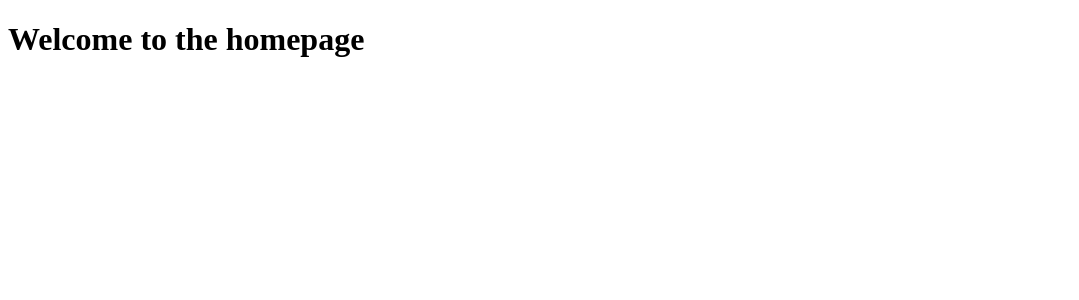
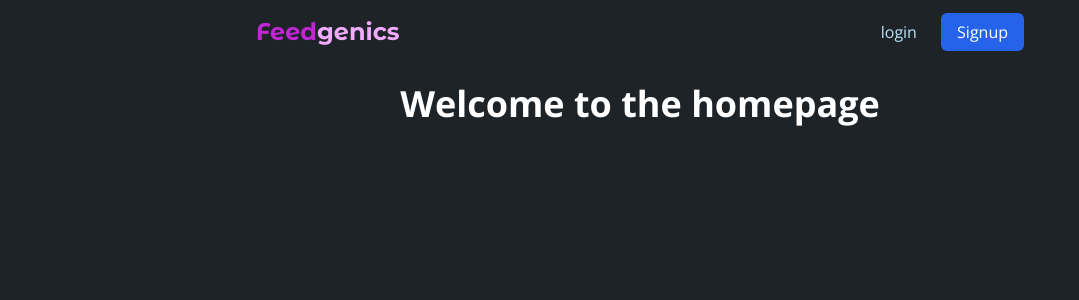
Before and after one commit to rocksongabriel/feedgenics, a Django app: page / in a window 1280 px wide. Shown: the top 300 px of the page, without its empty margins (0-1079 px from the left). Run offline with Django 4.2, Linux system fonts and the light colour scheme.

Commit message:
Add styling and navbar structure to the main base template

```diff
--- a/static/css/tailwind/global.css
+++ b/static/css/tailwind/global.css
@@ -541,6 +541,11 @@ Ensure the default browser behavior of the `hidden` attribute.
 .justify-between{
   justify-content: space-between;
 }
+.space-x-5 > :not([hidden]) ~ :not([hidden]){
+  --tw-space-x-reverse: 0;
+  margin-right: calc(1.25rem * var(--tw-space-x-reverse));
+  margin-left: calc(1.25rem * calc(1 - var(--tw-space-x-reverse)));
+}
 .space-y-2 > :not([hidden]) ~ :not([hidden]){
   --tw-space-y-reverse: 0;
   margin-top: calc(0.5rem * calc(1 - var(--tw-space-y-reverse)));
@@ -575,6 +580,10 @@ Ensure the default browser behavior of the `hidden` attribute.
   padding-top: 0.25rem;
   padding-bottom: 0.25rem;
 }
+.py-5{
+  padding-top: 1.25rem;
+  padding-bottom: 1.25rem;
+}
 .text-center{
   text-align: center;
 }
@@ -588,12 +597,24 @@ Ensure the default browser behavior of the `hidden` attribute.
   font-size: 1.25rem;
   line-height: 1.75rem;
 }
+.text-4xl{
+  font-size: 2.25rem;
+  line-height: 2.5rem;
+}
 .font-bold{
   font-weight: 700;
 }
 .text-white{
   --tw-text-opacity: 1;
   color: rgb(255 255 255 / var(--tw-text-opacity));
+}
+.text-fuchsia-600{
+  --tw-text-opacity: 1;
+  color: rgb(192 38 211 / var(--tw-text-opacity));
+}
+.text-fuchsia-300{
+  --tw-text-opacity: 1;
+  color: rgb(240 171 252 / var(--tw-text-opacity));
 }
 .accent-cornflower-blue{
   accent-color: #3361CC;
@@ -852,7 +873,42 @@ Ensure the default browser behavior of the `hidden` attribute.
   background-color: rgb(185 28 28 / var(--tw-bg-opacity));
 }
 
+.primary-btn{
+  border-radius: 0.375rem;
+  --tw-bg-opacity: 1;
+  background-color: rgb(37 99 235 / var(--tw-bg-opacity));
+  padding-top: 0.5rem;
+  padding-bottom: 0.5rem;
+  padding-left: 1rem;
+  padding-right: 1rem;
+  --tw-text-opacity: 1;
+  color: rgb(255 255 255 / var(--tw-text-opacity));
+}
+
+.primary-btn:hover{
+  --tw-bg-opacity: 1;
+  background-color: rgb(29 78 216 / var(--tw-bg-opacity));
+}
+
+/* ----------------------------------------- NAVBAR --------------------------------------------------- */
+.nav-link{
+  --tw-text-opacity: 1;
+  color: rgb(186 230 253 / var(--tw-text-opacity));
+}
+.nav-link:hover{
+  --tw-text-opacity: 1;
+  color: rgb(56 189 248 / var(--tw-text-opacity));
+  -webkit-text-decoration-line: underline;
+          text-decoration-line: underline;
+  text-underline-offset: 8px;
+}
 @media (min-width: 768px){
+
+
+  .md\:px-40{
+    padding-left: 10rem;
+    padding-right: 10rem;
+  }
 
 
   .md\:text-2xl{
@@ -860,7 +916,14 @@ Ensure the default browser behavior of the `hidden` attribute.
     line-height: 2rem;
   }
 }
+@media (min-width: 1024px){
 
+
+  .lg\:px-52{
+    padding-left: 13rem;
+    padding-right: 13rem;
+  }
+}
 @media (min-width: 1280px){
 
 
--- a/templates/base.html
+++ b/templates/base.html
@@ -1,21 +1,40 @@
 <!DOCTYPE html>
+{% load static %}
 <html lang="en">
 <head>
   <meta charset="UTF-8">
   <meta http-equiv="X-UA-Compatible" content="IE=edge">
   <meta name="viewport" content="width=device-width, initial-scale=1.0">
+  <link rel="stylesheet" href="{% static 'css/tailwind/global.css' %}">
   <title>{% block title %}{% endblock %}</title>
 </head>
-<body>
+<body class="bg-almost-black font-open-sans">
 
   {% block navbar %}
-
+    <nav class="py-4 px-5 xl:px-64">
+      <div class="flex justify-between">
+        <div class="self-center">
+          <a
+            href="{% url 'pages:homepage' %}"
+            class="font-bold text-xl md:text-2xl text-white font-montserrat-alternatives"
+          >
+            <span class="text-fuchsia-600">Feed</span><span class="text-fuchsia-300">genics</span>
+          </a>
+        </div>
+        <div class="self-center space-x-5">
+          <a href="{% url 'account_login' %}" class="nav-link">login</a>
+          <a href="{% url 'account_signup' %}" class="primary-btn">Signup</a>
+        </div>
+      </div>
+    </nav>
   {% endblock navbar %}
 
 
+  <main class="md:px-40 lg:px-52 xl:px-64">
     {% block content %}
 
     {% endblock content %}
+  </main>
 
 
   {% block footer %}
```
Also changed, not shown: jstoolchain/css/global.css (+9 -0 lines). Lines whose indentation alone changed are shown as unchanged.
